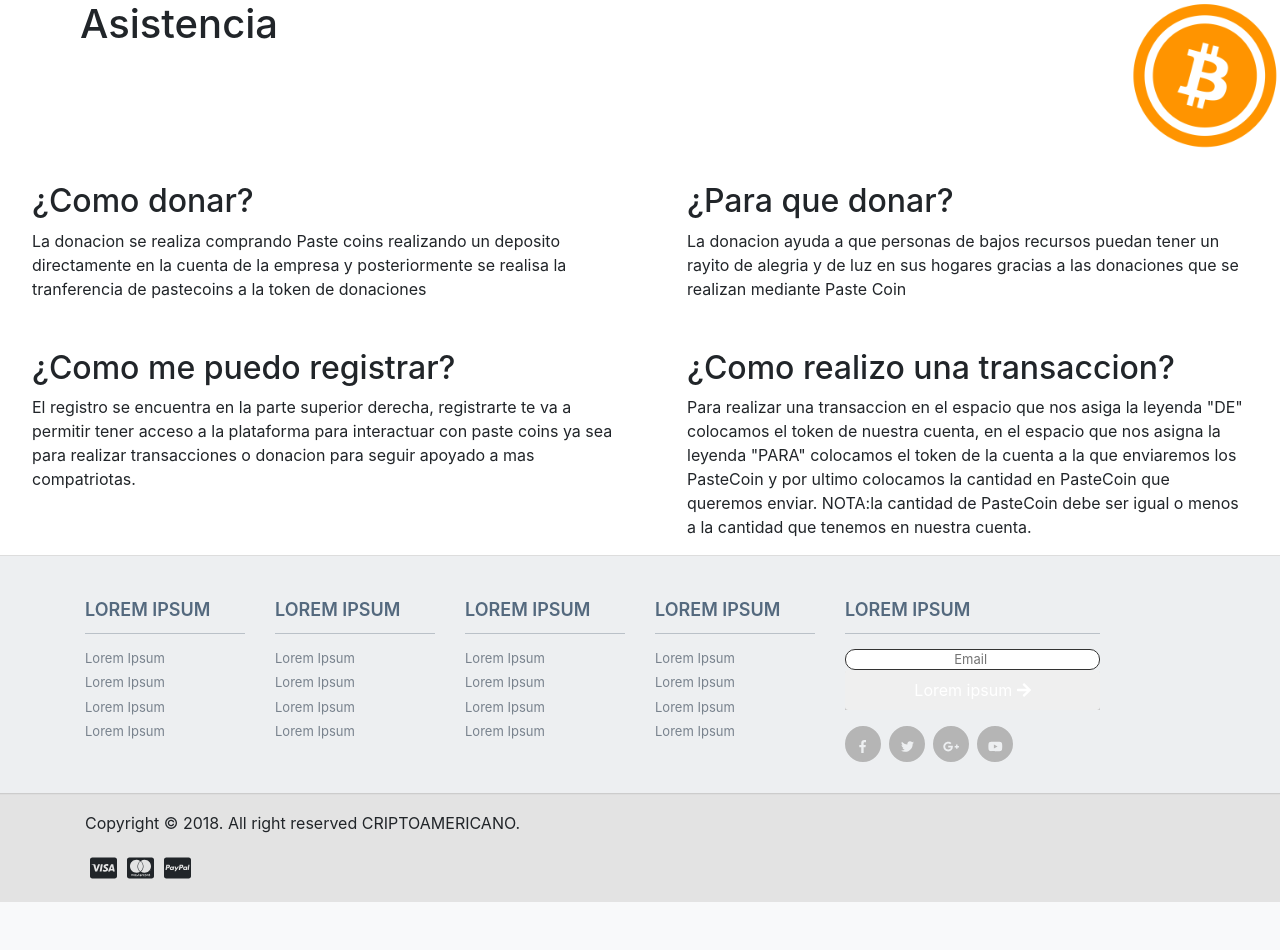
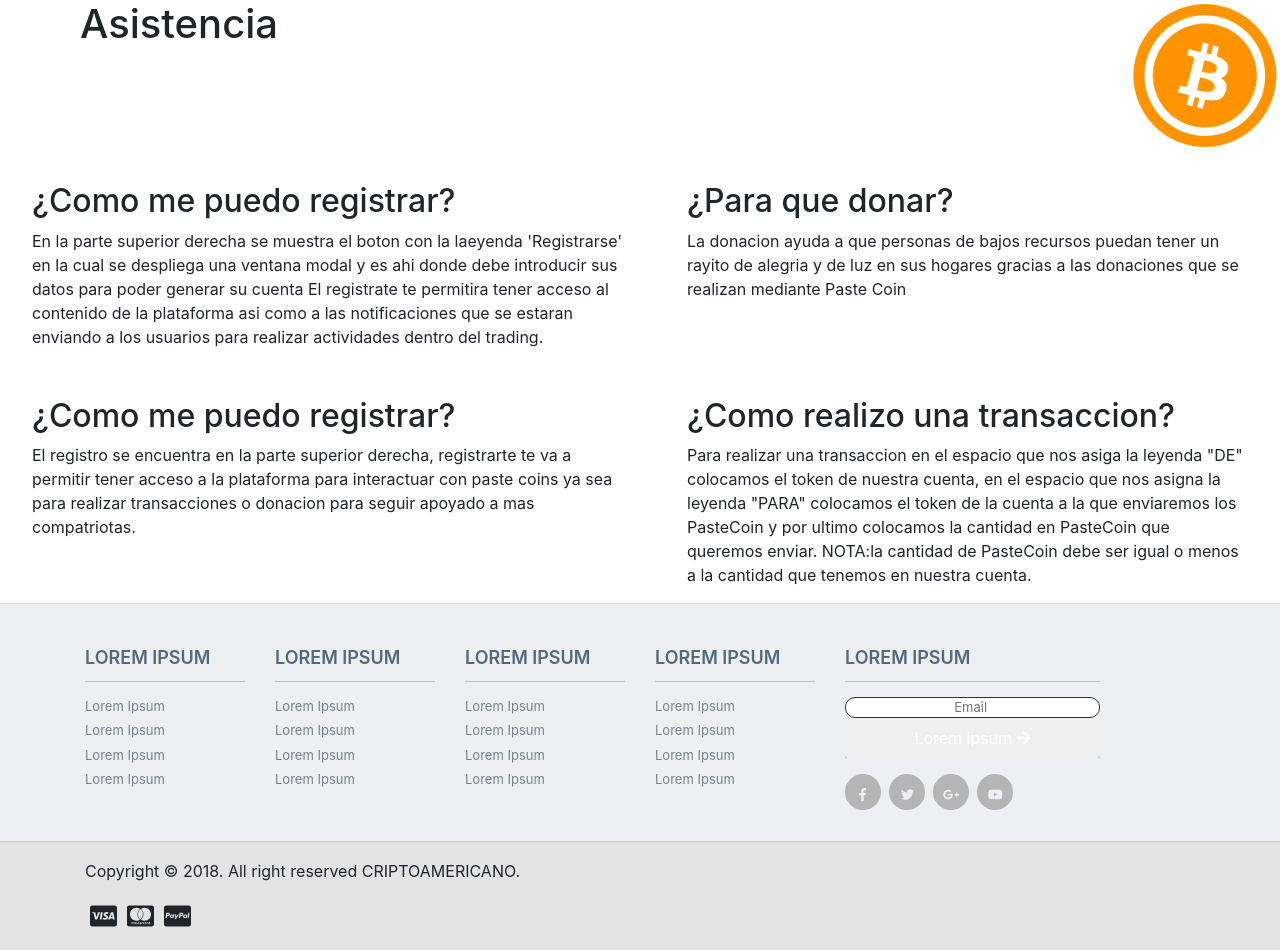
Before and after one commit to AnduagaIslas/PruebaCriptoAmericano, a PHP site: page /Asistencia.php in a window 1280 px wide. Shown: the part 174-1124 px from the top of the page. Before the commit the page ends 1076 px from the top, so only its background shows below. Run offline with PHP 8.4, Linux system fonts and the light colour scheme; some libraries are stand-ins or nearby versions.

Commit message:
vista asistencia

```diff
--- a/Asistencia.php
+++ b/Asistencia.php
@@ -16,10 +16,15 @@ include('recursos/head.php');
     <div class="col-sm-6">
       <div class="marginleft">
         <div>
-          <h2>¿Como donar?</h2>
+          <h2>¿Como me puedo registrar?</h2>
         </div>
         <div>
-          <p>La donacion se realiza comprando Paste coins realizando un deposito directamente en la cuenta de la empresa y posteriormente se realisa la tranferencia de pastecoins a la token de donaciones
+          <p>
+            En la parte superior derecha se muestra el boton con la laeyenda 'Registrarse'
+            en la cual se despliega una ventana modal y es ahi donde debe introducir sus datos
+            para poder generar su cuenta
+            El registrate te permitira tener acceso al contenido de la plataforma asi como a las notificaciones
+            que se estaran enviando a los usuarios para realizar actividades dentro del trading.
           </p>
         </div>
       </div>
```
